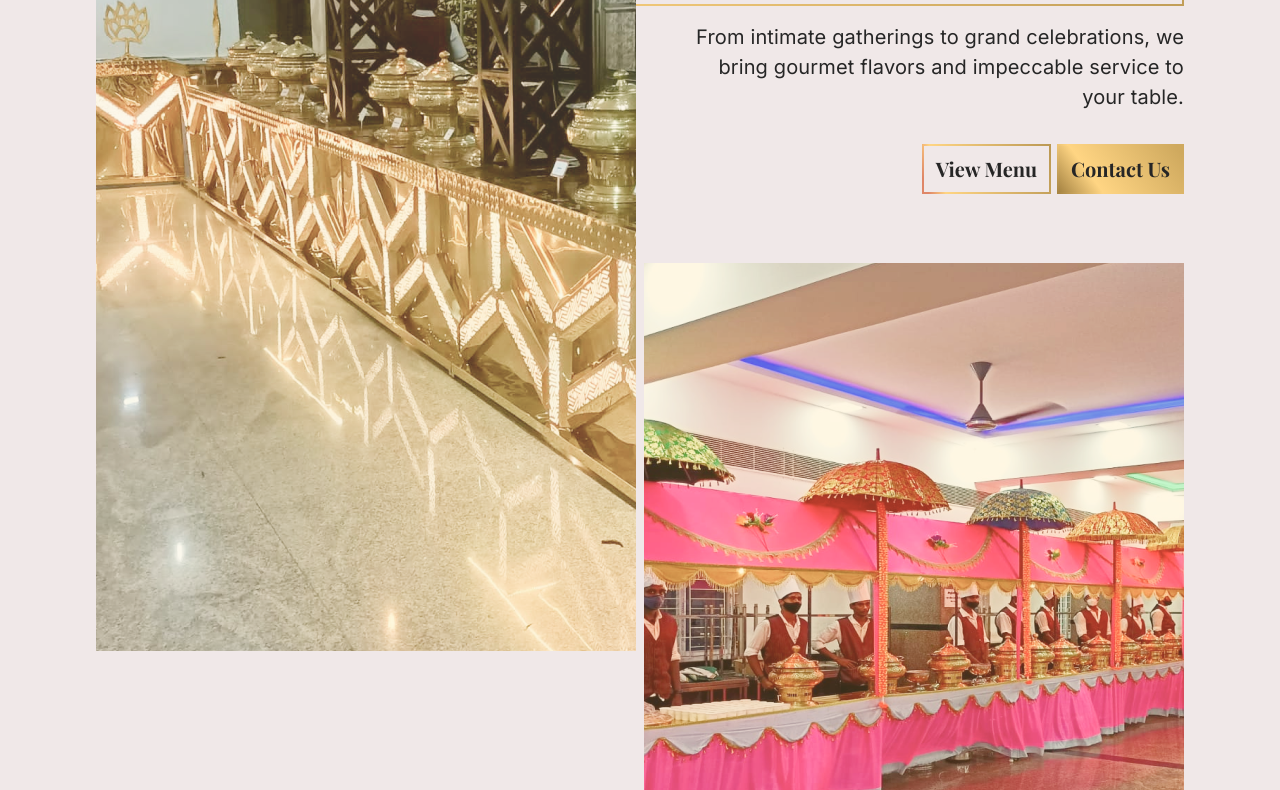
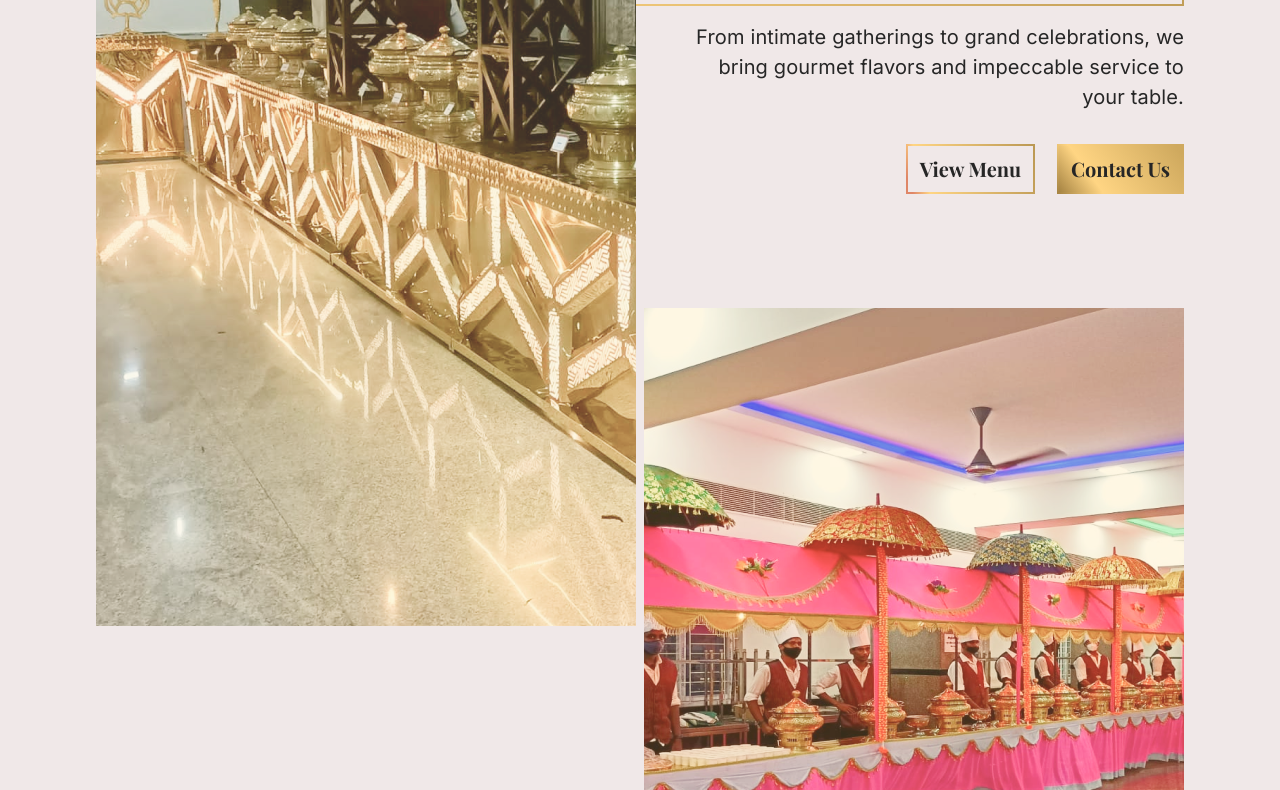
Before and after one commit to karthikeyan993/swastik-caterers, a website built with Vite: page index.html in a window 1280 px wide. Shown: the part 343-1133 px from the top of the page. Built offline with nearby package versions, Linux system fonts and the light colour scheme; a web font is replaced by a local one.

Commit message:
added hero grid layout

```diff
--- a/css/global.css
+++ b/css/global.css
@@ -170,20 +170,31 @@
     margin-top: 4rem;
     width: 100%;
     display: grid;
-    grid-template-columns: repeat(4, 25%);
-    grid-template-rows: repeat(7, 225px);
+    grid-template-columns: 3fr 7fr 5fr 5fr;
+    grid-template-rows: auto;
+    grid-template-areas:
+      ". hero-title hero-title hero-title"
+      "hero-image-1 hero-image-1 hero-main-content hero-main-content"
+      "hero-image-1 hero-image-1 hero-main-content hero-main-content"
+      "hero-image-1 hero-image-1 hero-image-2 hero-image-2"
+      "hero-image-3 hero-image-3 hero-image-2 hero-image-2"
+      "hero-image-3 hero-image-3 hero-about hero-about"
+      "hero-image-3 hero-image-3 hero-about hero-about";
   }
 
   .hero-main-content {
     display: flex;
     flex-direction: column;
+    grid-area: hero-main-content;
     gap: 2rem;
-    grid-row: 2/3;
-    grid-column: 3/5;
   }
 
   .hero-cta {
     align-self: flex-end;
+  }
+
+  .hero-cta button {
+    margin-left: 1rem;
   }
 
   .hero-title {
@@ -195,10 +206,7 @@
     border: 2px solid;
     border-image-source: var(--gradient-gold-1);
     border-image-slice: 1;
-    grid-column: 2/5;
-    grid-row: 1/2;
-    width: calc(100% + 75px);
-    transform: translateX(-75px);
+    grid-area: hero-title;
   }
 
   .hero-title h3 {
@@ -214,29 +222,24 @@
   }
   .hero-image-1 {
     width: 100%;
-    grid-column: 1/3;
-    grid-row: 2/3;
-    transform: translateY(-75px);
+    grid-area: hero-image-1;
+    transform: translateY(-100px);
   }
 
   .hero-image-2 {
-    grid-column: 3/5;
-    grid-row: 3/5;
+    grid-area: hero-image-2;
     margin-left: auto;
-    transform: translateY(2rem);
   }
   .hero-image-3 {
-    grid-column: 1/3;
-    grid-row: 6/8;
-    transform: translateY(-75px);
+    grid-area: hero-image-3;
+    transform: translateY(100px);
   }
   .hero-about {
     display: flex;
     flex-direction: column;
     gap: 2rem;
     max-width: 540px;
-    grid-column: 3/5;
-    grid-row: 7/8;
+    grid-area: hero-about;
     margin-left: auto;
   }
   .hero-about h3 {
@@ -256,6 +259,9 @@
 /* Our services */
 
 @layer components {
+  .our-services {
+    margin-top: 100px;
+  }
 }
 
 @layer utils {
```
